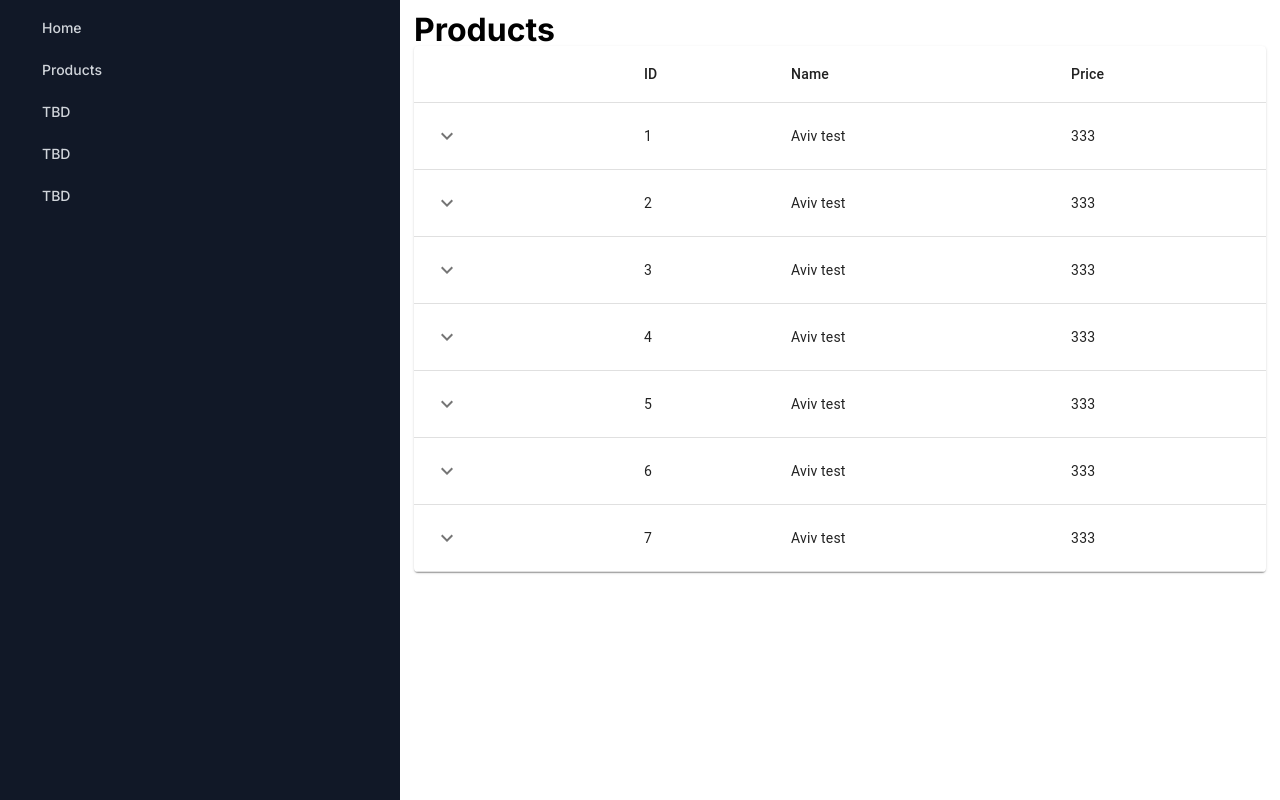
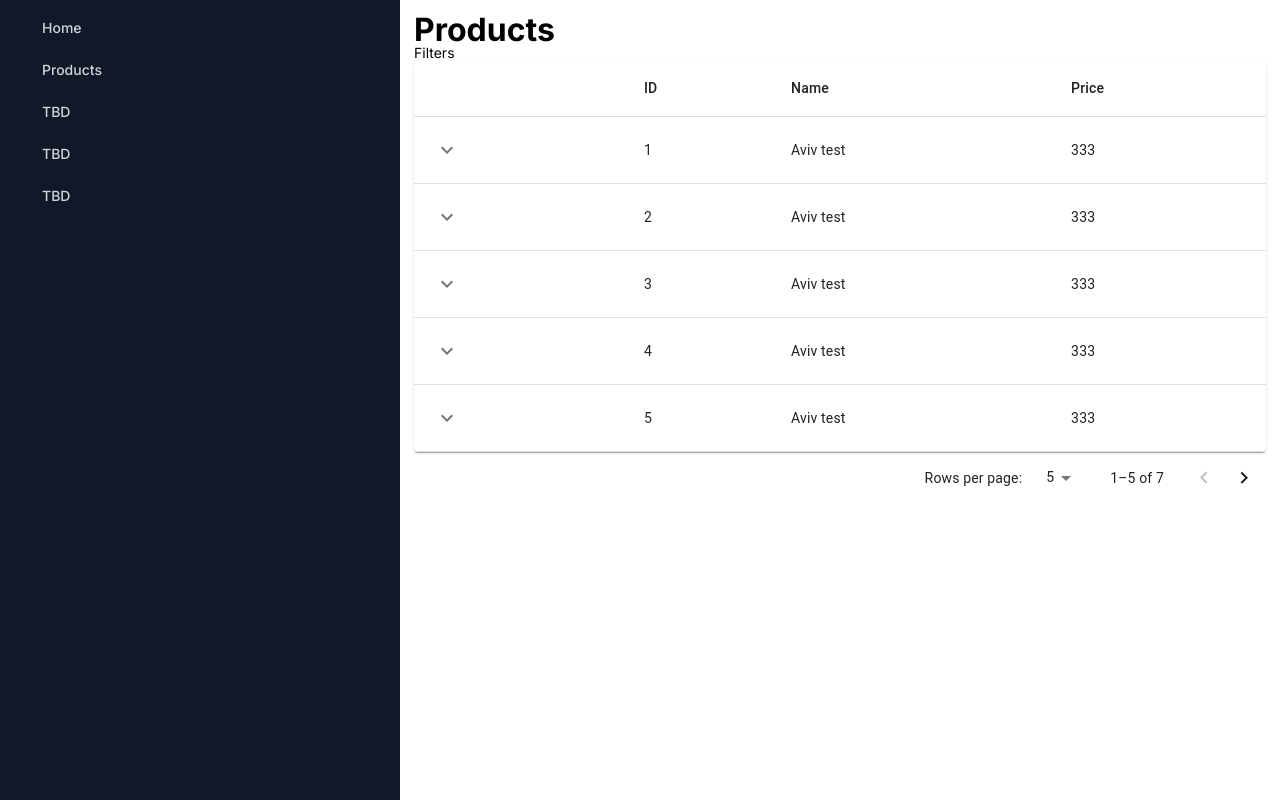
Before and after one commit to Aviv-Yaari/comprice-frontend, a React (Create React App) app: page / in a window 1280 px wide. Built offline with nearby package versions, Linux system fonts and the light colour scheme.

Commit message:
Add product table pagination

```diff
--- /dev/null
+++ b/src/components/TableFilter/TableFilter.tsx
@@ -0,0 +1,11 @@
+import React from 'react';
+
+const TableFilter: React.FC = () => {
+  return (
+    <section>
+      Filters
+    </section>
+  );
+};
+
+export default TableFilter;
--- a/src/pages/ProductList.tsx
+++ b/src/pages/ProductList.tsx
@@ -15,9 +15,13 @@ import KeyboardArrowUpIcon from '@mui/icons-material/KeyboardArrowUp';
 import { mockDelay } from '../utils/generalUtils';
 import Product from '../types/product';
 import productsMock from '../mocks/products.json';
+import { TablePagination } from '@mui/material';
+import TableFilter from '../components/TableFilter/TableFilter';
 
 const ProductList: React.FC = () => {
   const [products, setProducts] = useState<Product[] | null>();
+  const [page, setPage] = useState(0);
+  const [rowsPerPage, setRowsPerPage] = useState(5);
   useEffect(() => {
     mockDelay(2000).then(() => setProducts(productsMock)).catch(() => {});
   }, []);
@@ -25,6 +29,7 @@ const ProductList: React.FC = () => {
   return (
     <>
       <h2>Products</h2>
+      <TableFilter />
       <TableContainer component={Paper}>
         <Table aria-label="collapsible table">
           <TableHead>
@@ -36,12 +41,21 @@ const ProductList: React.FC = () => {
             </TableRow>
           </TableHead>
           <TableBody>
-            {products?.map((product) => (
+            {products?.slice(page * rowsPerPage, page * rowsPerPage + rowsPerPage).map((product) => (
               <Row key={product.id} product={product} />
             ))}
           </TableBody>
         </Table>
       </TableContainer>
+      <TablePagination
+          rowsPerPageOptions={[5, 10, 25]}
+          component="div"
+          count={products?.length ?? 0}
+          rowsPerPage={rowsPerPage}
+          page={page}
+          onPageChange={(ev, newPage) => setPage(newPage)}
+          onRowsPerPageChange={(ev) => { setRowsPerPage(parseInt(ev.target.value, 10)); setPage(0); }}
+        />
     </>
   );
 };
```
